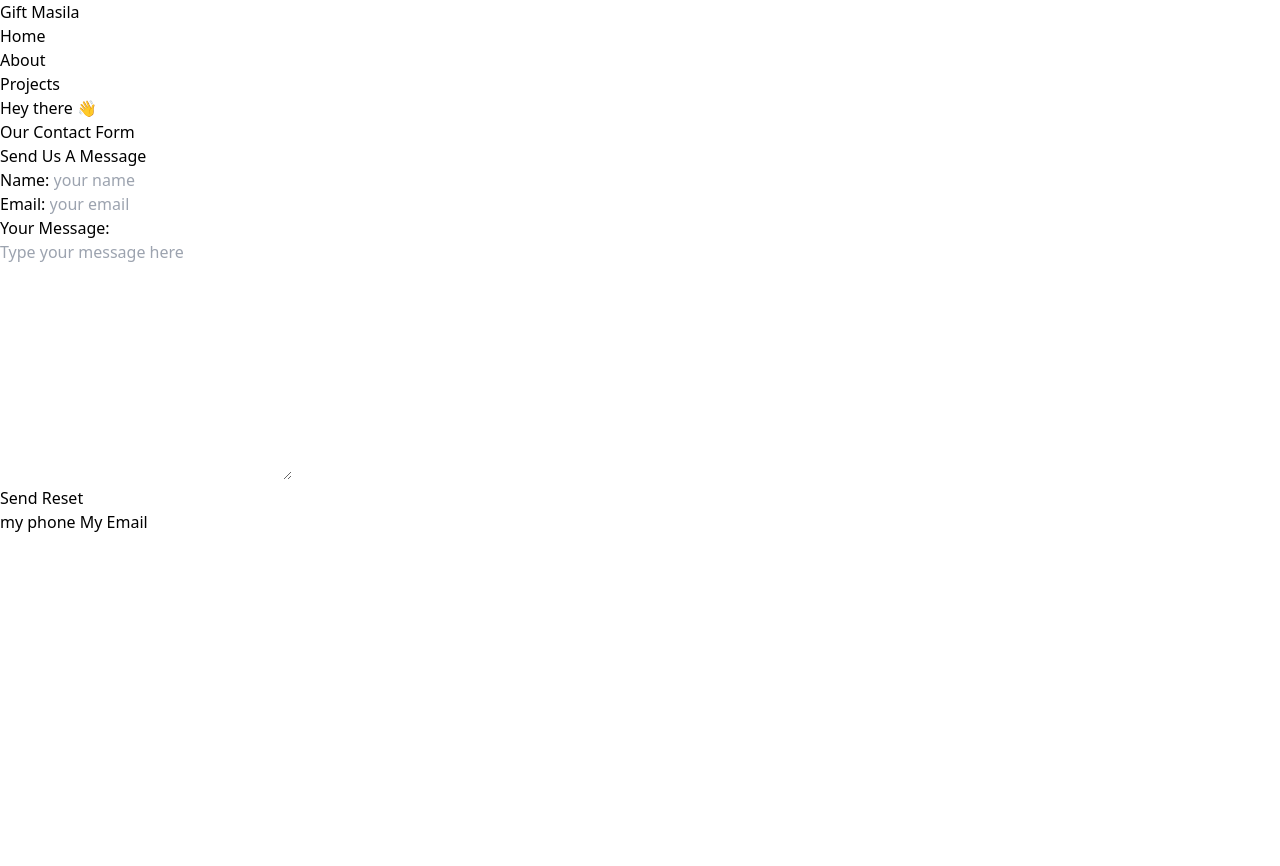
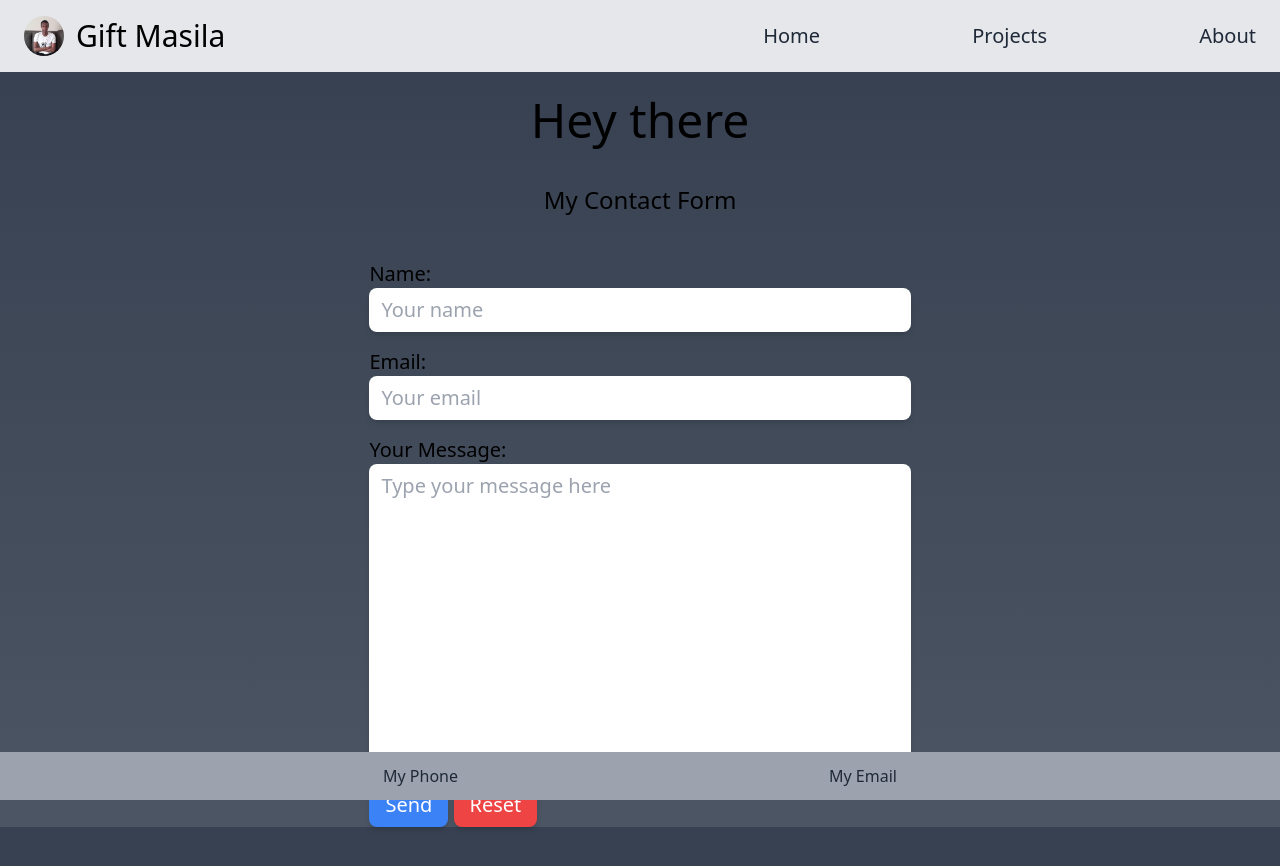
Before and after one commit to Giftmasil/final-module1-project, a website: page contact.html in a window 1280 px wide. Before the commit the page ends 800 px from the top, so only its background shows below. Drawn offline with Linux system fonts and the light colour scheme.

Commit message:
applying tailwindcss to the contact page

```diff
--- a/contact.html
+++ b/contact.html
@@ -1,55 +1,56 @@
 <!DOCTYPE html>
 <html lang="en">
+
 <head>
     <meta charset="UTF-8">
     <meta name="viewport" content="width=device-width, initial-scale=1.0">
-    <title>Contact</title>
+    <title>About</title>
     <link rel="stylesheet" href="./css/style.css">
 </head>
-<body>
-    <header>
-        <h1>Gift Masila</h1>
-        <nav>
-            <ul>
-                <li><a href="about.html">Home</a></li>
-                <li><a href="about.html">About</a></li>
-                <li><a href="projects.html">Projects</a></li>
+
+<body class="min-w-full min-h-full bg-gray-700">
+    <header class="sticky top-0 z-50 bg-gray-200 flex flex-col md:flex-row justify-between items-center px-6 py-4 max-w-full">
+        <div class="flex items-center">
+            <img src="./img/home-image_576x576.jpg" alt="Profile Picture" class="w-4 h-4 md:w-10 md:h-10 rounded-full mr-3">
+            <h1 class="text-xl md:text-3xl">Gift Masila</h1>
+        </div>
+        <nav class="w-2/5">
+            <ul class="flex justify-between text-lg md:text-xl">
+                <li><a href="index.html" class="text-gray-800 hover:text-red-700">Home</a></li>
+                <li><a href="projects.html" class="text-gray-800 hover:text-red-700">Projects</a></li>
+                <li><a href="about.html" class="text-gray-800 hover:text-red-700">About</a></li>
             </ul>
         </nav>
     </header>
-    <main>
-        <h2>Hey there 👋</h2>
+    <main class="bg-gradient-to-b from-gray-700 to-gray-600 flex flex-grow flex-col justify-center items-center">
+        <h2 class="text-5xl p-6 text-center after:contents-[👋]">Hey there</h2>
         <section>
-            <h2>Our Contact Form</h2>
+            <h2 class="text-2xl p-4 text-center">My Contact Form</h2>
 
-            <form action="" method="get">
+            <form action="" method="get" class="text-lg md:text-xl">
                 <fieldset>
-                    <legend>Send Us A Message</legend>
-                    <p>
-                        <label for="name">Name:</label>
-                        <input type="text" name="name" id="name" placeholder="your name" required>
-                    </p>
-                    <p>
-                        <label for="email">Email:</label>
-                        <input type="email" name="email" id="email" placeholder="your email" required>
-                    </p>
-                    <p>
-                        <label for="message">Your Message:</label>
-                         <br>
-                        <textarea name="message" id="message" cols="30" rows="10"
-                            placeholder="Type your message here"></textarea>
-                    </p>
-                    </fieldset>
-                    <button type="submit">Send</button>
-                    <button type="reset">Reset</button>
-                </form>
-            </section>
+                    <legend class="offscreen">Send Us A Message</legend>
+                    <div class="mb-4">
+                        <label for="name" class="mb-2">Name:</label>
+                        <input type="text" name="name" id="name" placeholder="Your name" required class="w-full px-3 py-2 rounded-lg shadow-md ">
+                    </div>
+                    <div class="mb-4">
+                        <label for="email" class="mb-2">Email:</label>
+                        <input type="email" name="email" id="email" placeholder="Your email" required class="w-full px-3 py-2 rounded-lg shadow-md">
+                    </div>
+                    <div class="mb-4">
+                        <label for="message" class="mb-2">Your Message:</label>
+                        <textarea name="message" id="message" cols="30" rows="10" placeholder="Type your message here" class="w-full px-3 py-2 rounded-lg shadow-md"></textarea>
+                    </div>
+                    <button type="submit" class="px-4 py-2 bg-blue-500 text-white rounded-lg shadow-md hover:bg-blue-600">Send</button>
+                    <button type="reset" class="px-4 py-2 bg-red-500 text-white rounded-lg shadow-md hover:bg-red-600">Reset</button>
+                </fieldset>
+            </form>
+        </section>
     </main>
-    <footer>
-        <p>
-            <a href="tel:0740539993">my phone</a>
-            <a href="mailto:masilagift@gmail.com">My Email</a>
-        </p>
+    <footer class="flex justify-evenly p-3 bg-gray-400 sticky bottom-0 z-50">
+        <a href="tel:0740539993" class="text-gray-800 hover:text-red-700">My Phone</a>
+        <a href="mailto:masilagift@gmail.com" class="text-gray-800 hover:text-red-700">My Email</a>
     </footer>
 </body>
 </html>
--- a/src/input.css
+++ b/src/input.css
@@ -53,6 +53,17 @@
     }
 }
 
+a:hover {
+    display: block;
+    transform: scale(1.2);
+    transition: transform 0.5s forward;
+}
+
+.left-text-animation a:hover {
+    transform: none;
+}
+
+
 .offscreen {
     transform: translateX(-10000px);
 }
```
Also changed, not shown: about.html (+3 -3 lines), index.html (+7 -6 lines), projects.html (+13 -8 lines), css/style.css.
